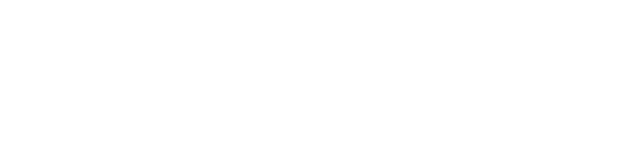
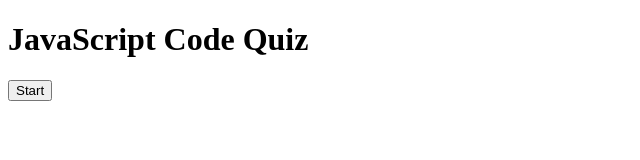
Before and after one commit to BenjaminShostak/JSCodeQuiz, a plain HTML site: page index.html in a window 1280 px wide. Shown: the whole page, without its empty margins (0-640 px from the left). Drawn offline with Linux system fonts and the light colour scheme.

Commit message:
h1&StrtBtn&JS

```diff
--- a/index.html
+++ b/index.html
@@ -7,7 +7,8 @@
     <link rel="stylesheet" href="style.css"/>
 </head>
 <body>
-
+    <h1 id="codeQuiz">JavaScript Code Quiz </h1>
+    <button id="startTimer">Start</button>
     <script src="script.js"></script>
 </body>
 </html>
--- a/script.js
+++ b/script.js
@@ -0,0 +1 @@
+var startTimer = document.querySelector("#startTimer");
```
